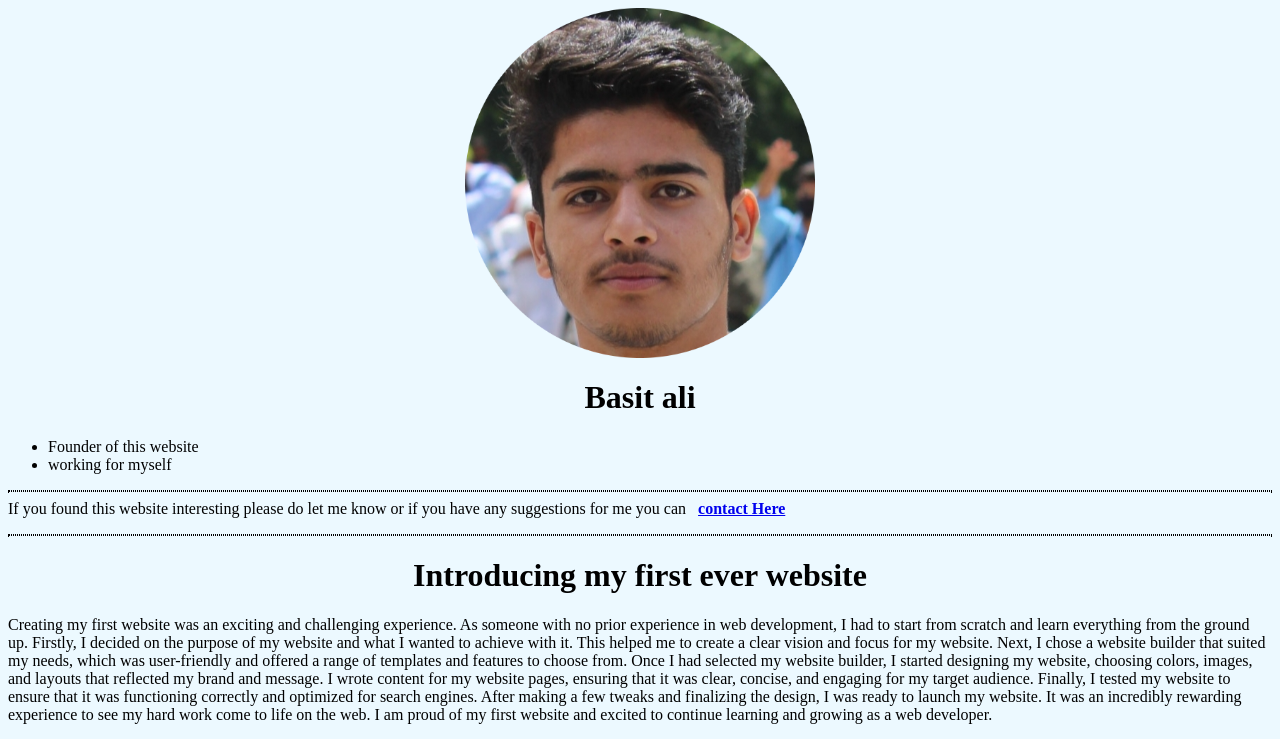
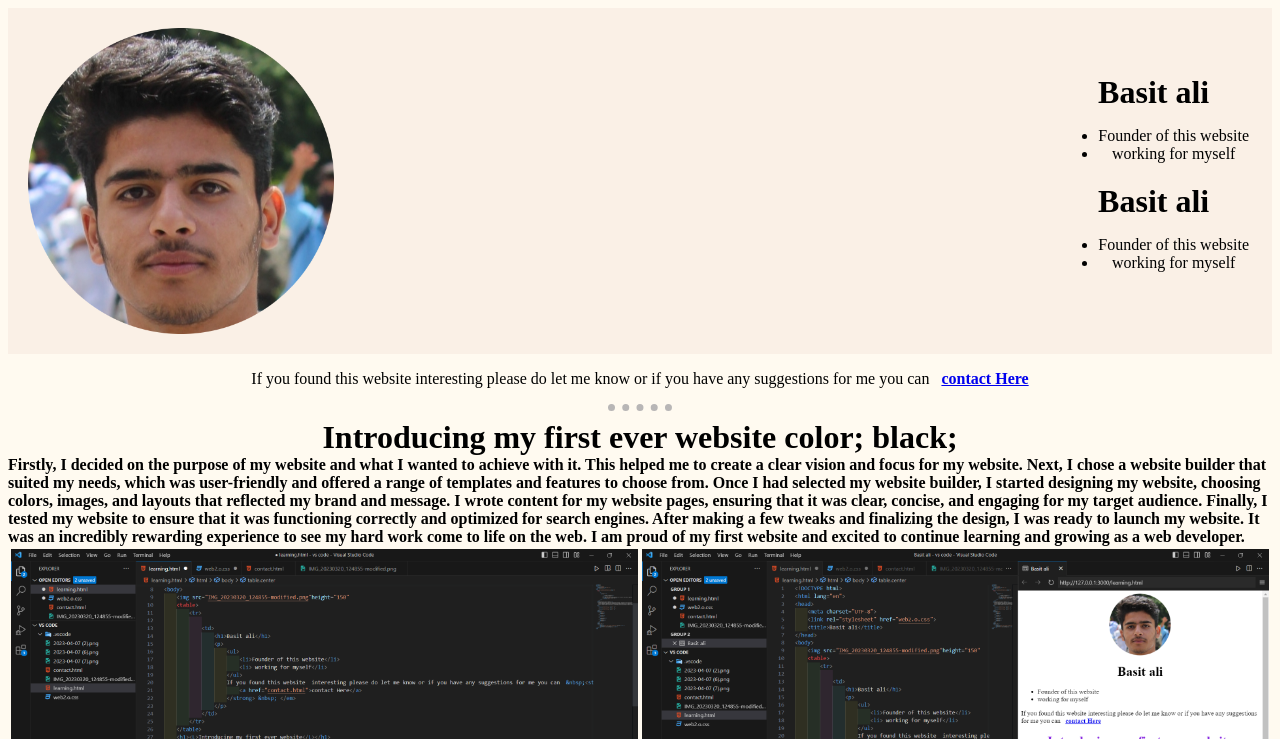
Before and after one commit to Basitalimir/laughing-barnacle, a plain HTML site: page index.html in a window 1280 px wide. Shown: the top 739 px of the page. Drawn offline with Linux system fonts and the light colour scheme.

Commit message:
Add files via upload

```diff
--- a/index.html
+++ b/index.html
@@ -2,36 +2,44 @@
 <html lang="en">
 <head>
     <meta charset="UTF-8">
-    <link rel="stylesheet" href="web2.o.css">
     <title>Basit ali</title>
+    <link rel="stylesheet" href="style.css">
 </head>
 <body>
-    <img src="image/IMG_20230320_124855-modified.png"height="350"
+    <header> <img src="image/IMG_20230320_124855-modified.png" alt="" width="25%">
     <table>
-        <tr>
-
-            <td>
-                <h1>Basit ali</h1>
-                <p>
+        <table>
+            <tr>
+                <td>
+                    <h1>Basit ali</h1>
                     <ul>
                         <li>Founder of this website</li>
                         <li> working for myself</li>
                     </ul>
-                    <hr>
-                    If you found this website  interesting please do let me know or if you have any suggestions for me you can  &nbsp;<strong>
-                        <a href="contact.html">contact Here</a>
-                    </strong> &nbsp; </em>
-                </p>
+                </td>
+            </tr>
+        <tr>
+            <td>
+                <h1>Basit ali</h1>
+                <ul>
+                    <li>Founder of this website</li>
+                    <li> working for myself</li>
+                </ul>
             </td>
         </tr>
     </table>
+    </header>
+    <p>If you found this website  interesting please do let me know or if you have any suggestions for me you can  &nbsp;<strong>
+        <a href="contact.html">contact Here</a>
+    </p>
     <hr>
-    <h1><L>Introducing my first ever website</L></h1>
-    <p>Creating my first website was an exciting and challenging experience. As someone with no prior experience in web development, I had to start from scratch and learn everything from the ground up.
-        Firstly, I decided on the purpose of my website and what I wanted to achieve with it. This helped me to create a clear vision and focus for my website. Next, I chose a website builder that suited my needs, which was user-friendly and offered a range of templates and features to choose from.
+    <div class="mydiv">
+        <h1>Introducing my first ever website color; black;</h1>
+    </div>
+    Firstly, I decided on the purpose of my website and what I wanted to achieve with it. This helped me to create a clear vision and focus for my website. Next, I chose a website builder that suited my needs, which was user-friendly and offered a range of templates and features to choose from.
         Once I had selected my website builder, I started designing my website, choosing colors, images, and layouts that reflected my brand and message. I wrote content for my website pages, ensuring that it was clear, concise, and engaging for my target audience.
         Finally, I tested my website to ensure that it was functioning correctly and optimized for search engines. After making a few tweaks and finalizing the design, I was ready to launch my website. It was an incredibly rewarding experience to see my hard work come to life on the web. I am proud of my first website and excited to continue learning and growing as a web developer.
-    </p>
+
     <table>
         <tr>
             <td><img src="image/2023-04-18 (2).png" width="100%" alt=""></td>
@@ -58,6 +66,8 @@
         </tr>
         </tr>
     </table>
+    <h2>About us</h2>
+    <p>We are a company that sells high-quality products at affordable prices. Our mission is to provide our customers with the best possible shopping experience</p>
     <hr>
     <h2>Quick links</h2>
     <table>
@@ -65,6 +75,6 @@
             <td>:<a href="https://www.instagram.com/saqib_2ali/">Saqib_2ali</a></td></tr>
         <tr><td>Email </td>
             <td>:<a href="none">meersa12345@gmail.com</a></td></tr>
-    </table> <br>
+    </table>
 </body>
 </html>
--- /dev/null
+++ b/style.css
@@ -0,0 +1,46 @@
+header{
+    background-color:linen;
+    align-items: center;
+    justify-content: space-between;
+    padding: 20px;
+    display: flex;
+}
+li{
+text-align: center;
+margin: auto;
+}
+body{
+    background-color:floralwhite;
+}
+hr{
+    border-style: none ;
+    border-top: dotted;
+    width: 5%;
+    border-color:gray ;
+    border-top: 7px dotted rgb(184, 182, 182);
+}
+h1{
+    text-align: center;
+    margin: auto;
+}
+h2{
+    text-align: center;
+}
+p{
+    text-align: center;
+}
+image{
+    display: block;
+    margin-left: auto;
+    align-items: center;
+    justify-content: space-between;
+}
+.center {
+    margin-left: auto;
+    margin-right: auto;
+}
+.mydiv{
+    text-decoration: none;
+    color: black;
+    background-color: e;
+}
```
Also changed, not shown: contact.html (+1 -0 lines), settings.json (added, +7 -0 lines).
